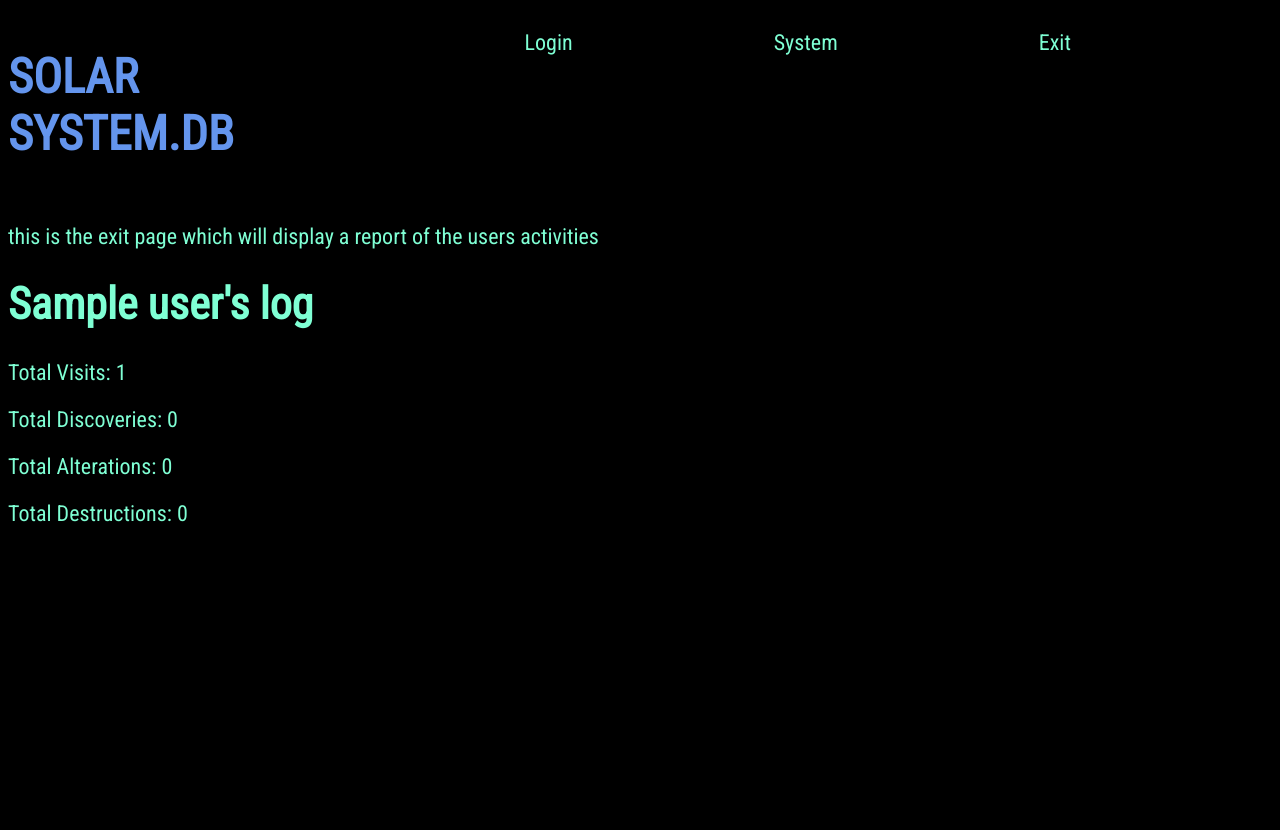
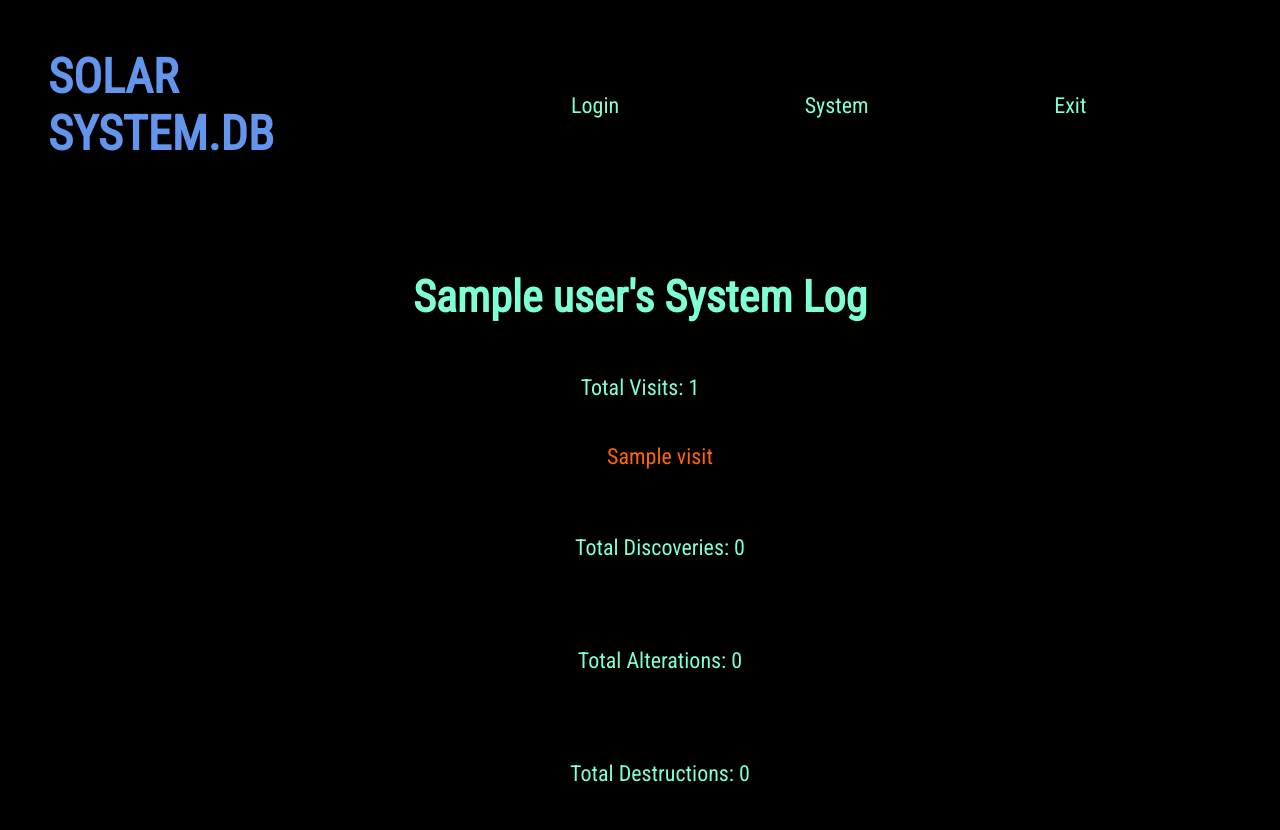
Before and after one commit to WaxenOsprey/SolarSystem.DB, a Flask app: page /exit in a window 1280 px wide. Before the commit the page ends 522 px from the top, so only its background shows below. Run offline with Flask 2, Linux system fonts and the light colour scheme; a database or web service that is not in the repository returns one stand-in record (values such as "Sample title"); some libraries are stand-ins or nearby versions.

Commit message:
finally got a bit of flex box working, discovered a bug with discovered record at end

```diff
--- a/static/style.css
+++ b/static/style.css
@@ -1,18 +1,74 @@
 body, html {
   height: 100%;
   font-family: 'Roboto Condensed';font-size: 22px;color: aquamarine;
+}
+
+.login-panel {
+  margin: 40px;
 }
 
 .site-title {
   font-size: 48px;
   font-weight: bolder;
   color: cornflowerblue;
+  margin: 40px;
 }
+
+.site-title > a:link {
+  text-decoration: none;
+  font-size: 48px;
+  font-weight: bolder;
+  color: cornflowerblue;
+}
+
+.site-title > a:visited {
+  text-decoration: none;
+  font-size: 48px;
+  font-weight: bolder;
+  color: cornflowerblue;
+}
+
+.site-title > a:hover {
+  text-decoration: none;
+  font-size: 48px;
+  font-weight: bolder;
+  color: hotpink;
+}
+
+.site-title > a:active {
+  text-decoration: none;
+  font-size: 48px;
+  font-weight: bolder;
+  color: red;
+}
+
 .base-menu {
   display: flex;
   flex-direction: row;
   align-content: center;
 }
+
+.menu {
+  align-items: center;
+}
+
+.planet {
+  padding: 40px;
+}
+
+
+.hide {
+  display: none;
+}
+
+.planet > a:hover + .hide {
+  display: inline;
+  color: aquamarine;
+  font-size: 36px;
+}
+
+
+
 
 .menu {
   display: flex;
@@ -54,6 +110,15 @@ ul {
   color: red;
 }
 
+.report {
+  margin: 40px;
+  display: flex;
+  flex-direction: column;
+  flex-wrap: nowrap;
+  align-content: center;
+  justify-content: flex-start;
+  align-items: center;
+}
 
 .home-body {
   background-color: black;
@@ -67,10 +132,20 @@ ul {
   background-size: cover;
 }
 
+.report > ul > li {
+  display: inline;
+}
 
-/* .content {
-  border-width: 2px;
-  border-bottom: 2px;
-  border-color: aquamarine;
-  border-style: solid;
-} */
+.report > ul > li > p {
+  display: inline;
+  color: #ff6600
+}
+
+.single-planet-container {
+  display: flex;
+  flex-direction: row-reverse;
+  justify-content: space-around;
+  flex-wrap: nowrap;
+  align-items: center;
+  margin: 40px;
+}
--- a/templates/base.html
+++ b/templates/base.html
@@ -4,15 +4,17 @@
   <meta charset="UTF-8">
   <meta name="viewport" content="width=device-width, initial-scale=1.0">
   <meta http-equiv="X-UA-Compatible" content="ie=edge">
+  <script src="https://kit.fontawesome.com/cdc09b966c.js" crossorigin="anonymous"></script>
   <link href='https://fonts.googleapis.com/css?family=Roboto Condensed' rel='stylesheet'>
-  <script src="https://kit.fontawesome.com/cdc09b966c.js" crossorigin="anonymous"></script>
   <link rel="stylesheet" href="{{ url_for('static', filename='style.css') }}">
   <title>Solar System</title>
 </head>
 <body class="home-body">
   <header>
     <nav class="base-menu">
-      <h1 class="site-title">SOLAR SYSTEM.DB</h1>
+      <h1 class="site-title">
+        <a href="/planets">SOLAR SYSTEM.DB</a>
+      </h1>
       <ul class="menu">
         <li><a href="/">Login</a></li>
         <li><a href="{{ url_for('planets.planets') }}">System </a></li>
--- a/templates/exit.html
+++ b/templates/exit.html
@@ -1,11 +1,49 @@
 {% extends 'base.html' %}
 
 {% block content %}
-<p>this is the exit page which will display a report of the users activities</p>
-<h1>{{ user.name }}'s log</h1>
-<p>Total Visits: {{ visits_total }}</p>
-<p>Total Discoveries: {{ discovered_total }}</p>
-<p>Total Alterations: {{ altered_total }}</p>
-<p>Total Destructions: {{ destroyed_total }}</p>
+
+<div class="report">
+    <h1>{{ user.name }}'s System Log</h1>
+
+    <p>Total Visits: {{ visits_total }}</p>
+    <ul class="visits-list">
+    {% for visit in visits %}
+        <li>
+        <p class="locations">{{ visit.location }}</p>
+        </li>
+    {% endfor %}
+    </ul>
+
+    <ul class="disoveries-list">
+    <p>Total Discoveries: {{ discovered_total }}</p>
+    {% for discovery in discoveries %}
+        <li>
+        <p class="locations"> {{ discovery.location }} </p>
+        </li>
+    {% endfor %}
+    </ul>
+
+    <ul class="alterations-list">
+    <p>Total Alterations: {{ altered_total }}</p>
+    {% for alteration in alterations %}
+        <li>
+        <p class="locations"> {{ alteration.location }}</p>
+        </li>
+    {% endfor %}
+    </ul>
+
+    <ul class="destructions-list">
+    <p>Total Destructions: {{ destroyed_total }}</p>
+    {% for destruction in destructions %}
+        <li>
+        <p class="locations"> {{ destruction.location }}</p>
+        </li>
+    {% endfor %}
+    </ul>
+
+</div>
+
+
+
 
 {% endblock  %}
--- a/templates/index.html
+++ b/templates/index.html
@@ -2,7 +2,8 @@
 {% block content %}
 
 <section id="home-page">
-    <p>Login</p>
+  <div class="login-panel">
+    <p>Existing user login:</p>
 
 
     <div class="dropdown">
@@ -13,14 +14,13 @@
         {% endfor %}
       </div>
     </div>
-
     <p>This is the form for a user to enter their name</p>
     <form action="/" method="post">
         <label for="name"></label>
         <input type="text" id="name" name="name" placeholder="Name" required autofocus>
       <button type="submit">Add User</button>
     </form>
-
+  </div>
 </section>
 
 
```
Also changed, not shown: db/solar_system.sql (+16 -16 lines), templates/planets/index.html (+5 -2 lines), templates/planets/show.html (+21 -13 lines). Lines whose indentation alone changed are shown as unchanged.
